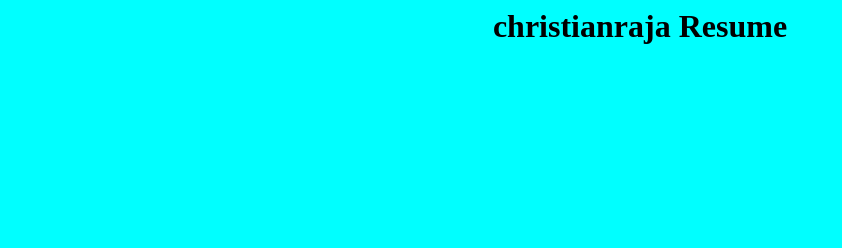
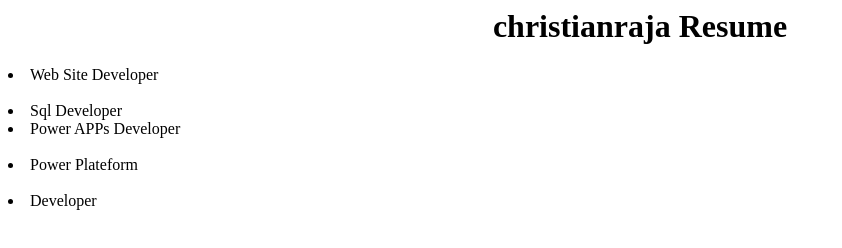
Before and after one commit to christysuvi/christianraja_resume, a plain HTML site: page index.html in a window 1280 px wide. Shown: the whole page, without its empty margins (0-842 px from the left). Drawn offline with Linux system fonts and the light colour scheme.

Commit message:
adding skills

```diff
--- a/index.html
+++ b/index.html
@@ -9,9 +9,32 @@
 
     };
 </style>
-<body style="background-color: aqua; align-items:center;" >
-    <div >
+<body >
         <h1 >christianraja Resume</h1>
+        <div >
+<li>
+    Web Site Developer
+</li>
+<br>
+    <li>
+        Sql Developer
+    </li>
+
+<div>
+
+</div>
+<li>
+    Power APPs Developer
+</li>
+<br>
+<li>
+    Power Plateform
+</li>
+<br>
+<li>
+    Developer
+</li>
+        </div>
     </div>
 
 </body>
```
